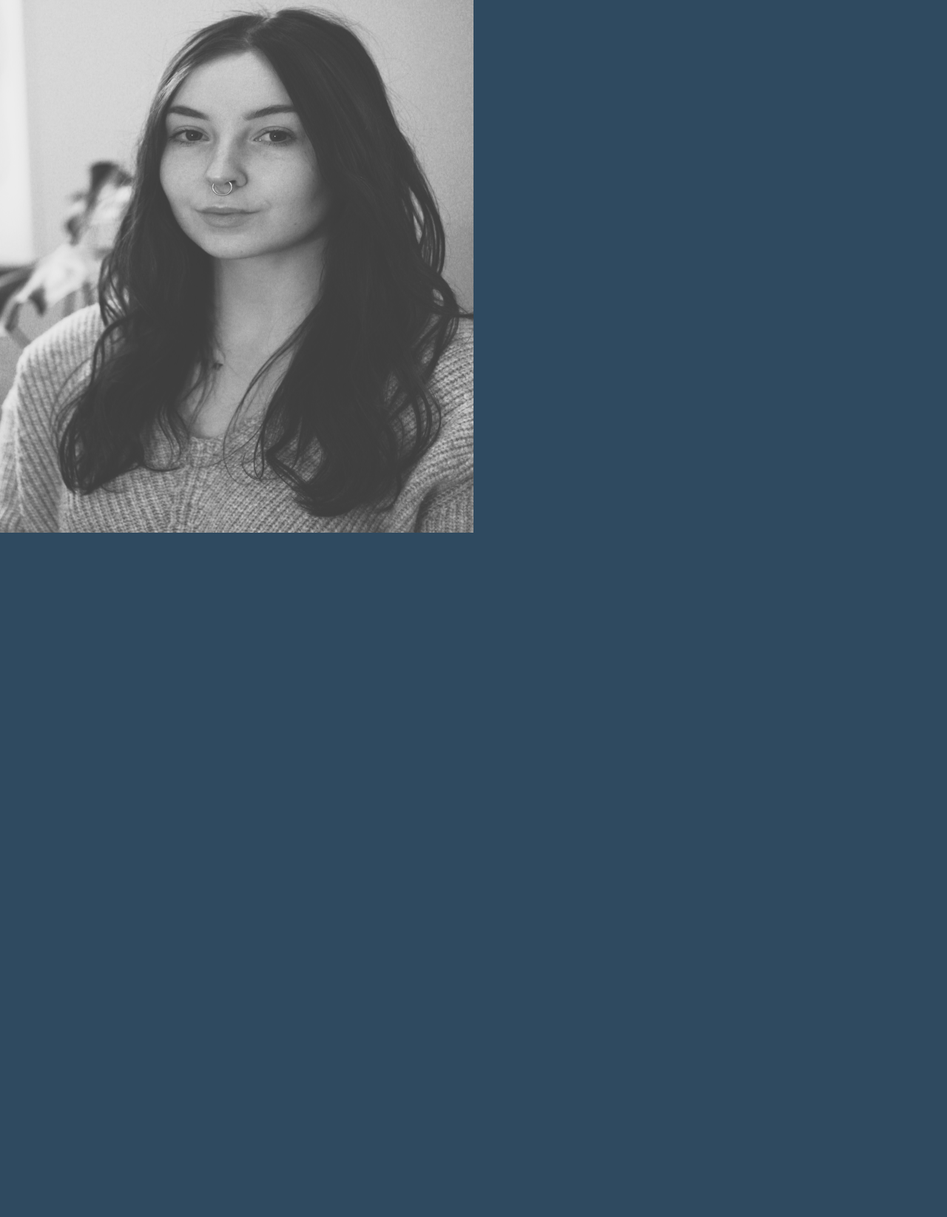
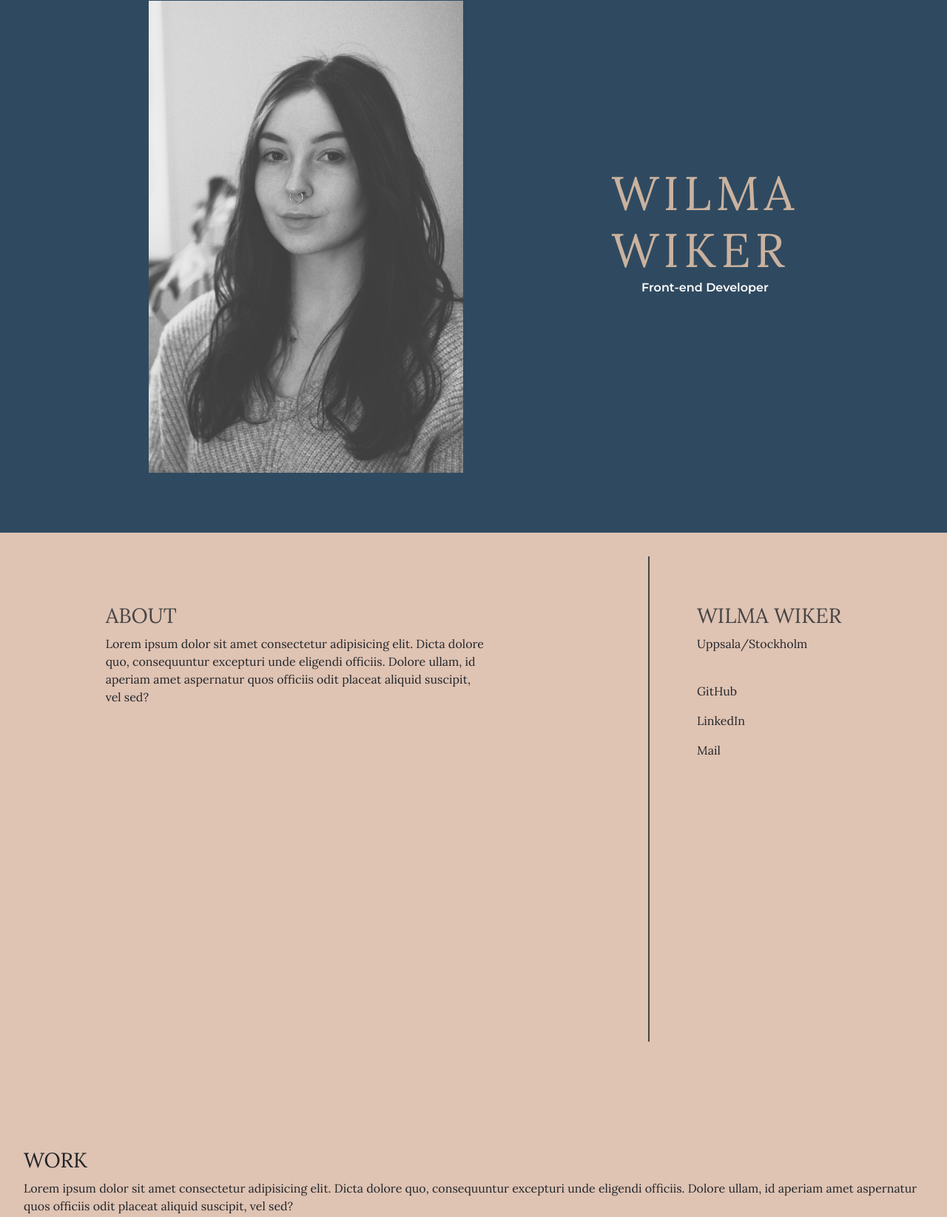
Before and after one commit to wilmawiker/myportfolio, a website built with Parcel: page src/html/index.html in a window 1280 px wide. Shown: the part 80-1725 px from the top of the page at 74% size. Before the commit the page ends 804 px from the top, so only its background shows below. Built offline with nearby package versions, Linux system fonts and the light colour scheme.

Commit message:
more design

```diff
--- a/src/html/index.html
+++ b/src/html/index.html
@@ -4,6 +4,9 @@
     <meta charset="UTF-8" />
     <meta http-equiv="X-UA-Compatible" content="IE=edge" />
     <meta name="viewport" content="width=device-width, initial-scale=1.0" />
+    <link href="https://cdn.jsdelivr.net/npm/bootstrap@5.2.1/dist/css/bootstrap.min.css" rel="stylesheet" integrity="sha384-iYQeCzEYFbKjA/T2uDLTpkwGzCiq6soy8tYaI1GyVh/UjpbCx/TYkiZhlZB6+fzT" crossorigin="anonymous">
+    <link rel="stylesheet" href="https://cdn.jsdelivr.net/npm/bootstrap-icons@1.9.1/font/bootstrap-icons.css">
+    <script src="https://cdn.jsdelivr.net/npm/bootstrap@5.2.1/dist/js/bootstrap.bundle.min.js" integrity="sha384-u1OknCvxWvY5kfmNBILK2hRnQC3Pr17a+RTT6rIHI7NnikvbZlHgTPOOmMi466C8" crossorigin="anonymous"></script>
     <link href="../scss/main.scss" rel="stylesheet" />
     <script src="../ts/main.ts" defer></script>
     <title>Wilma Wiker</title>
@@ -23,6 +26,34 @@
           src="../../assets/images/20230123153739_IMG_0292.jpg"
           class="main-img"
         />
+        <section class="name-title">
+          <h1 class="name-heading">WILMA<br>WIKER</h1>
+          <p class="title">Front-end Developer</p>
+        </section>
+      </div>
+      <div class="about-content">
+        <div class="about-adress">
+          <div class="about-text">
+            <h3>ABOUT</h3>
+            <p>Lorem ipsum dolor sit amet consectetur adipisicing elit. Dicta dolore quo, consequuntur excepturi unde eligendi officiis. Dolore ullam, id aperiam amet aspernatur quos officiis odit placeat aliquid suscipit, vel sed?</p>
+          </div>
+          <div class="divider">
+          <div class="adress-text">
+            <h3>WILMA WIKER</h3>
+            <p>Uppsala/Stockholm</p>
+            <br>
+            <p>GitHub</p>
+            <p>LinkedIn</p>
+            <p>Mail</p>
+          </div>
+          </div>
+        </div>
+      </div>
+      <div class="work-content">
+        <div class="my-works">
+          <h3>WORK</h3>
+          <p>Lorem ipsum dolor sit amet consectetur adipisicing elit. Dicta dolore quo, consequuntur excepturi unde eligendi officiis. Dolore ullam, id aperiam amet aspernatur quos officiis odit placeat aliquid suscipit, vel sed?</p>
+        </div>
       </div>
     </main>
   </body>
--- a/src/scss/main.scss
+++ b/src/scss/main.scss
@@ -1,9 +1,16 @@
+@import url("https://fonts.googleapis.com/css2?family=Lora&display=swap");
+@import url("https://fonts.googleapis.com/css2?family=Montserrat:wght@600&display=swap");
+
 #btn-back-to-top {
   position: fixed;
   bottom: 20px;
   right: 20px;
   display: none;
-  background-color: #6d6875;
+  background-color: #2f4a60;
+
+  .bi-arrow-up {
+    color: #cab29f;
+  }
 }
 
 body {
@@ -11,12 +18,116 @@ body {
   padding: 0;
   background-color: #2f4a60;
   height: 100vh;
+  font-family: "Lora", serif;
 
   .main-content {
+    display: flex;
+    flex-direction: column;
+    justify-content: space-evenly;
+    align-items: center;
     height: 100vh;
   }
   .main-img {
-    width: 50vw;
+    height: 50vh;
+    min-width: 310px;
+  }
+
+  .name-title {
+    display: flex;
+    flex-direction: column;
+    justify-content: center;
+    align-items: center;
+    .name-heading {
+      color: #cab29f;
+      font-size: 3em;
+      margin-bottom: auto;
+      letter-spacing: 0.1em;
+    }
+
+    .title {
+      margin-top: 0%;
+      color: white;
+      font-family: "Montserrat", sans-serif;
+    }
+  }
+
+  .about-content {
     height: 100vh;
+    background-color: #dfc3b3;
+
+    .about-adress {
+      display: flex;
+      flex-direction: column;
+      justify-content: space-between;
+      align-items: baseline;
+      padding: 2em;
+      height: 70vh;
+      .about-text {
+        h3 {
+          color: #464546;
+        }
+      }
+      .divider {
+        border-top: 2px solid #464546;
+        width: 100%;
+        padding-top: 4em;
+      }
+
+      .adress-text {
+        h3 {
+          color: #464546;
+        }
+      }
+    }
+  }
+
+  .work-content {
+    height: 100vh;
+    background-color: #dfc3b3;
+    .my-works {
+      height: 70vh;
+      flex-direction: column;
+      align-items: baseline;
+      padding: 2em;
+      display: flex;
+    }
+  }
+
+  @media screen and (min-width: 768px) {
+    .main-content {
+      display: flex;
+      flex-direction: row;
+      justify-content: space-evenly;
+      align-items: center;
+
+      .main-img {
+        height: auto;
+        width: 40vw;
+        max-width: 425px;
+      }
+      .name-title {
+        .name-heading {
+          font-size: 4em;
+        }
+      }
+    }
+    .about-content {
+      .about-adress {
+        display: flex;
+        flex-direction: row;
+        justify-content: space-around;
+        height: 90vh;
+        .about-text {
+          max-width: 40vw;
+        }
+        .divider {
+          border-top: none;
+          border-left: 2px solid #464546;
+          padding-left: 4em;
+          height: 100%;
+          width: auto;
+        }
+      }
+    }
   }
 }
--- a/src/ts/main.ts
+++ b/src/ts/main.ts
@@ -0,0 +1,23 @@
+let mybutton: HTMLButtonElement = document.getElementById("btn-back-to-top") as HTMLButtonElement;
+
+window.onscroll = function () {
+    scrollFunction();
+  };
+
+  function scrollFunction() {
+    if (
+      document.body.scrollTop > 20 ||
+      document.documentElement.scrollTop > 20
+    ) {
+      mybutton.style.display = "block";
+    } else {
+      mybutton.style.display = "none";
+    }
+}
+
+mybutton.addEventListener("click", backToTop);
+
+function backToTop() {
+  document.body.scrollTop = 0;
+  document.documentElement.scrollTop = 0;
+}
```
Also changed, not shown: 1 other file.
